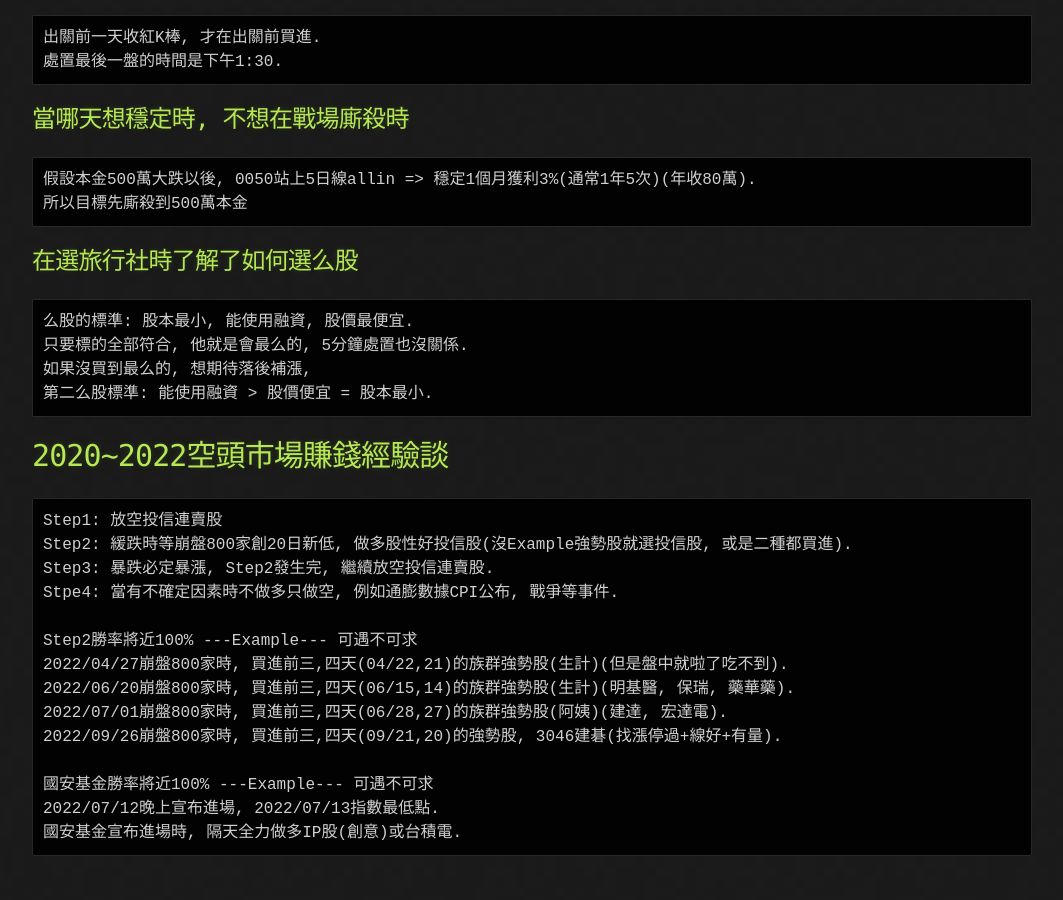
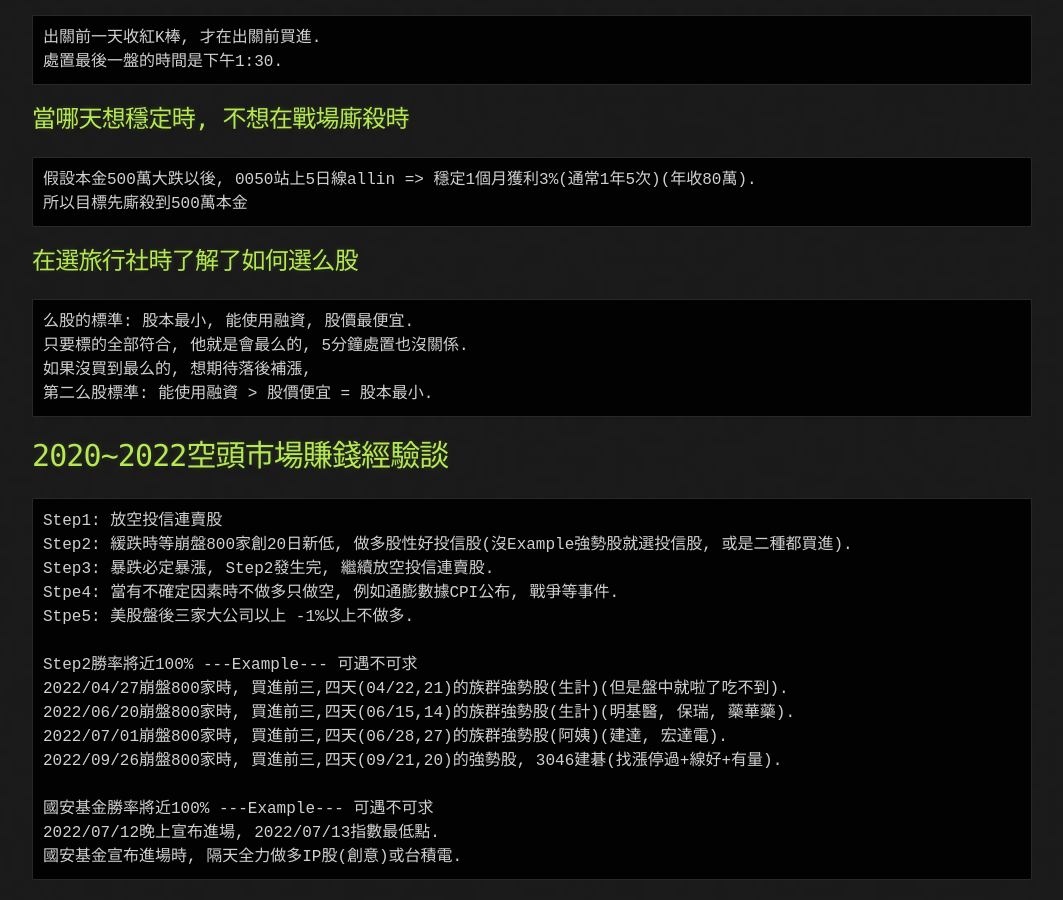
Before and after one commit to lepg5487/Stock_God, a Jekyll site: the page built from experience.md, in a window 1280 px wide and 900 px high, scrolled down 10636 px. Shown: the whole window, without its empty margins (108-1171 px from the left). Built offline with Jekyll 4.4.1, drawn with Linux system fonts in a browser that asks for light colours; before the commit the page ends 11512 px from its top, so only the background shows below that.

Commit message:
Update experience.md

```diff
--- a/experience.md
+++ b/experience.md
@@ -466,6 +466,7 @@ Step1: 放空投信連賣股
 Step2: 緩跌時等崩盤800家創20日新低, 做多股性好投信股(沒Example強勢股就選投信股, 或是二種都買進).
 Step3: 暴跌必定暴漲, Step2發生完, 繼續放空投信連賣股.
 Stpe4: 當有不確定因素時不做多只做空, 例如通膨數據CPI公布, 戰爭等事件.
+Stpe5: 美股盤後三家大公司以上 -1%以上不做多.
 
 Step2勝率將近100% ---Example--- 可遇不可求
 2022/04/27崩盤800家時, 買進前三,四天(04/22,21)的族群強勢股(生計)(但是盤中就啦了吃不到).
```
